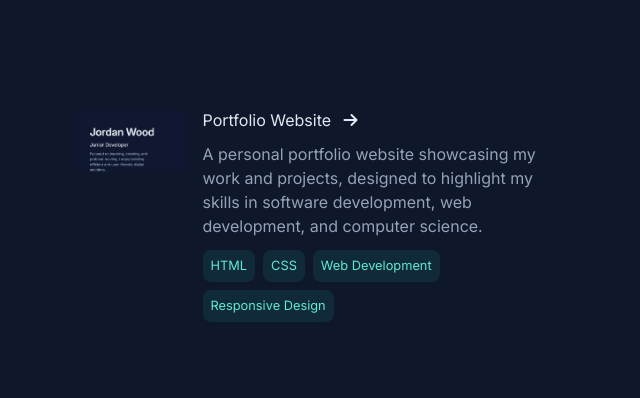
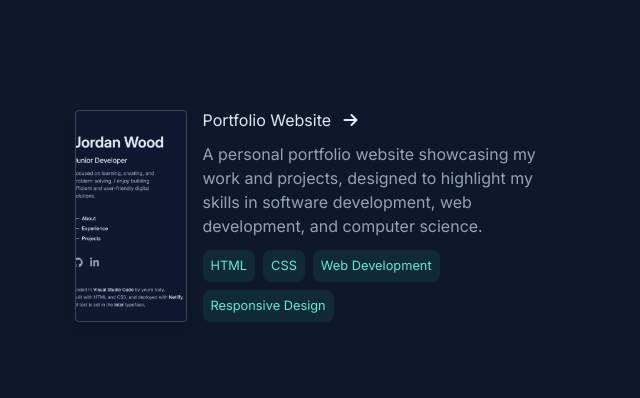
Before and after one commit to okjordanwood/Portfolio-Website, a plain HTML site: page index.html in a window 1280 px wide. Shown: the part 1747-2145 px from the top of the page, without its empty margins (598-1238 px from the left). Drawn offline with Linux system fonts and the light colour scheme.

Commit message:
Fixed image blending in too much

```diff
--- a/index.html
+++ b/index.html
@@ -177,7 +177,7 @@
         <div class="project-contents">
           <div class="project-card">
             <div class="project-img-container">
-              <img src="/public/portfolio-website.png" alt="Project Image" />
+              <img src="/Portfolio-Website/public/portfolio-website.png" alt="Project Image" />
             </div>
             <div class="card-column">
               <a href="https://jordanwood.netlify.app/" class="card-header-link">
--- a/styles.css
+++ b/styles.css
@@ -247,7 +247,8 @@ section h2 {
   overflow: hidden;
   display: grid;
   place-items: center;
-  aspect-ratio: 16 / 9;
+  width: 100%;
+  height: 100%;
   order: 2;
   border-radius: 0.25rem;
 }
@@ -256,6 +257,13 @@ section h2 {
   object-fit: cover;
   width: 100%;
   height: 100%;
+}
+
+.project-img-container:has(img) {
+  border: 1px solid rgba(255, 255, 255, 0.1);
+  box-shadow: 0 4px 6px rgba(0, 0, 0, 0.1);
+  outline: 1px solid rgba(148, 163, 184, 0.2);
+  outline-offset: -1px;
 }
 
 .project-stat-link {
```
